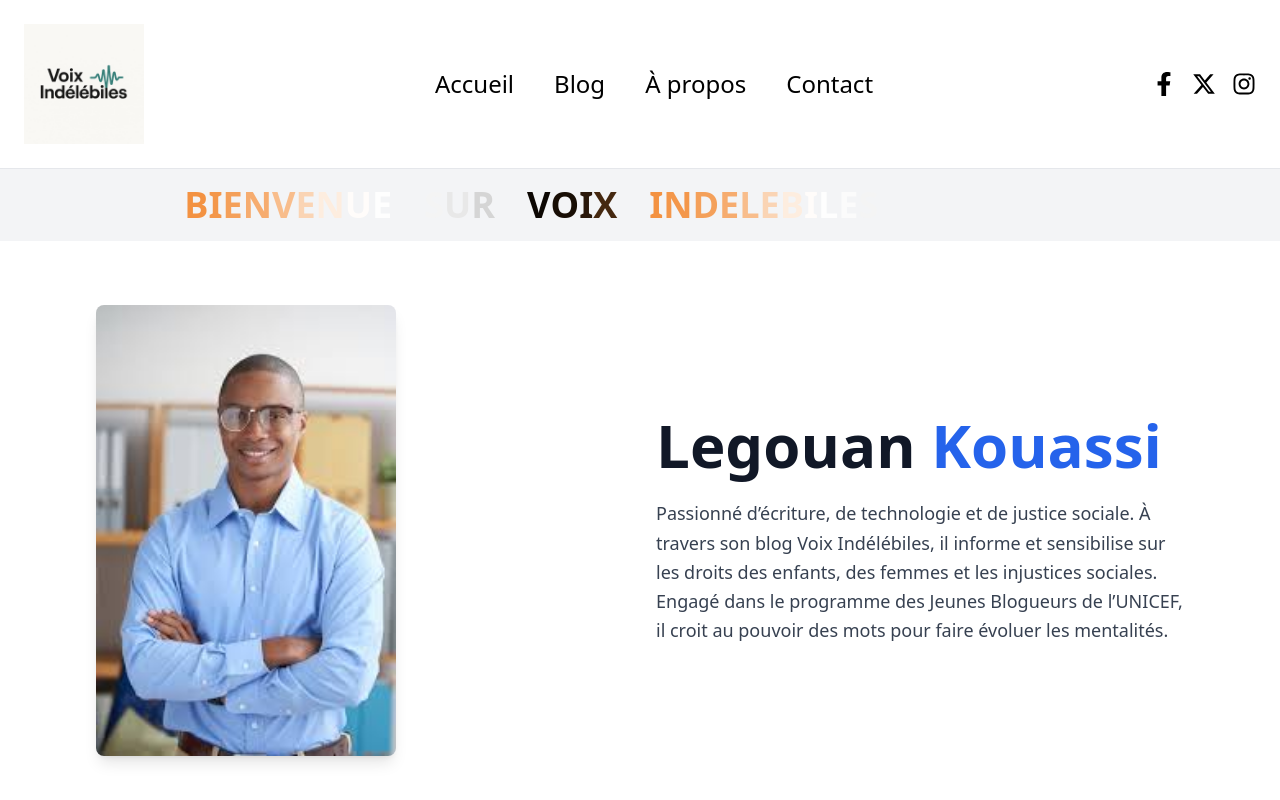
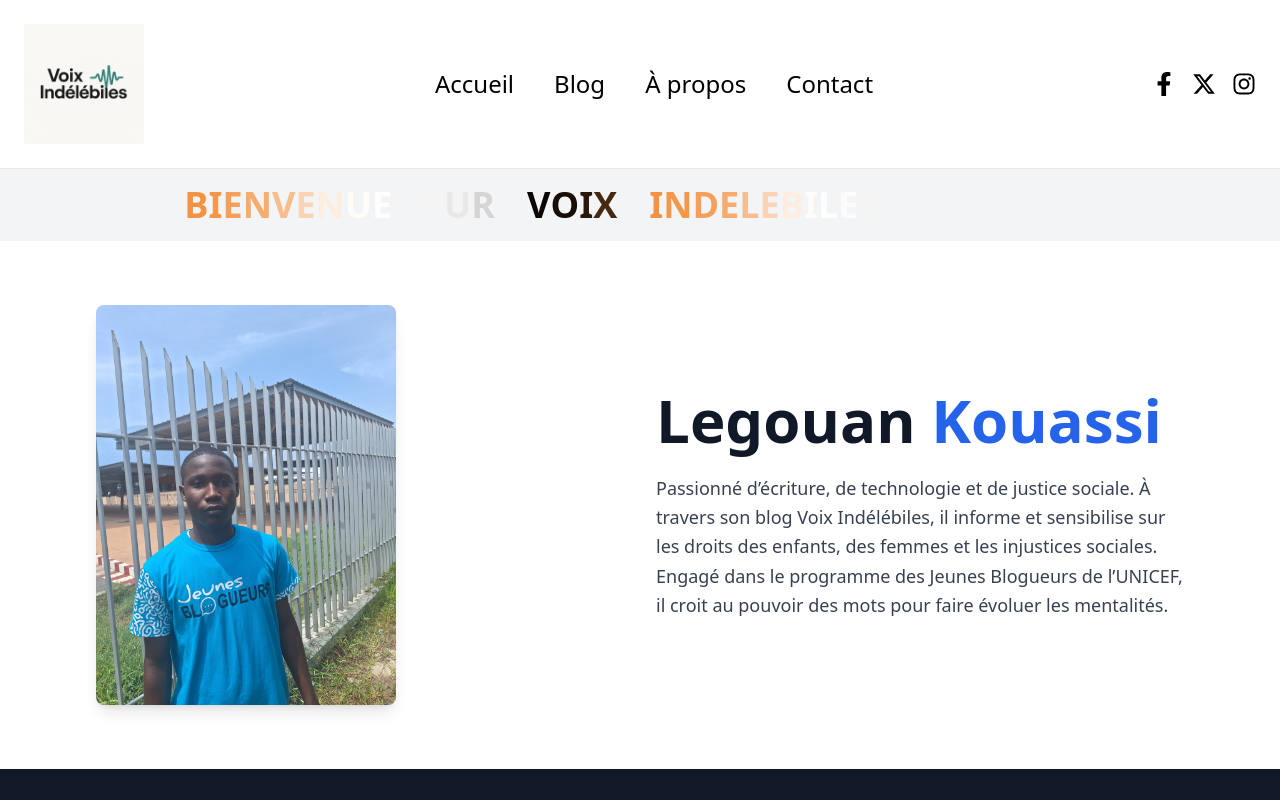
Before and after one commit to skyson-ai/BlogProject, a Next.js app in the folder frontend/: page / in a window 1280 px wide. Shown: the top 800 px of the page. Built offline with nearby package versions, Linux system fonts and the light colour scheme; no server answers.

Commit message:
modify heropicture

```diff
--- a/frontend/src/components/Hero.tsx
+++ b/frontend/src/components/Hero.tsx
@@ -10,7 +10,7 @@ const Hero = () => {
             {/* Image */}
             <div className="w-full lg:w-auto">
               <Image
-                src="/proprietaire.jpg" // Remplace par ton image
+                src="/eric.jpg" // Remplace par ton image
                 alt="Edith Brou Bleu"
                 width={300} // Ajuste selon la taille souhaitée
                 height={400} // Ajuste selon la taille souhaitée
```
Also changed, not shown: frontend/public/eric.jpg (added).
